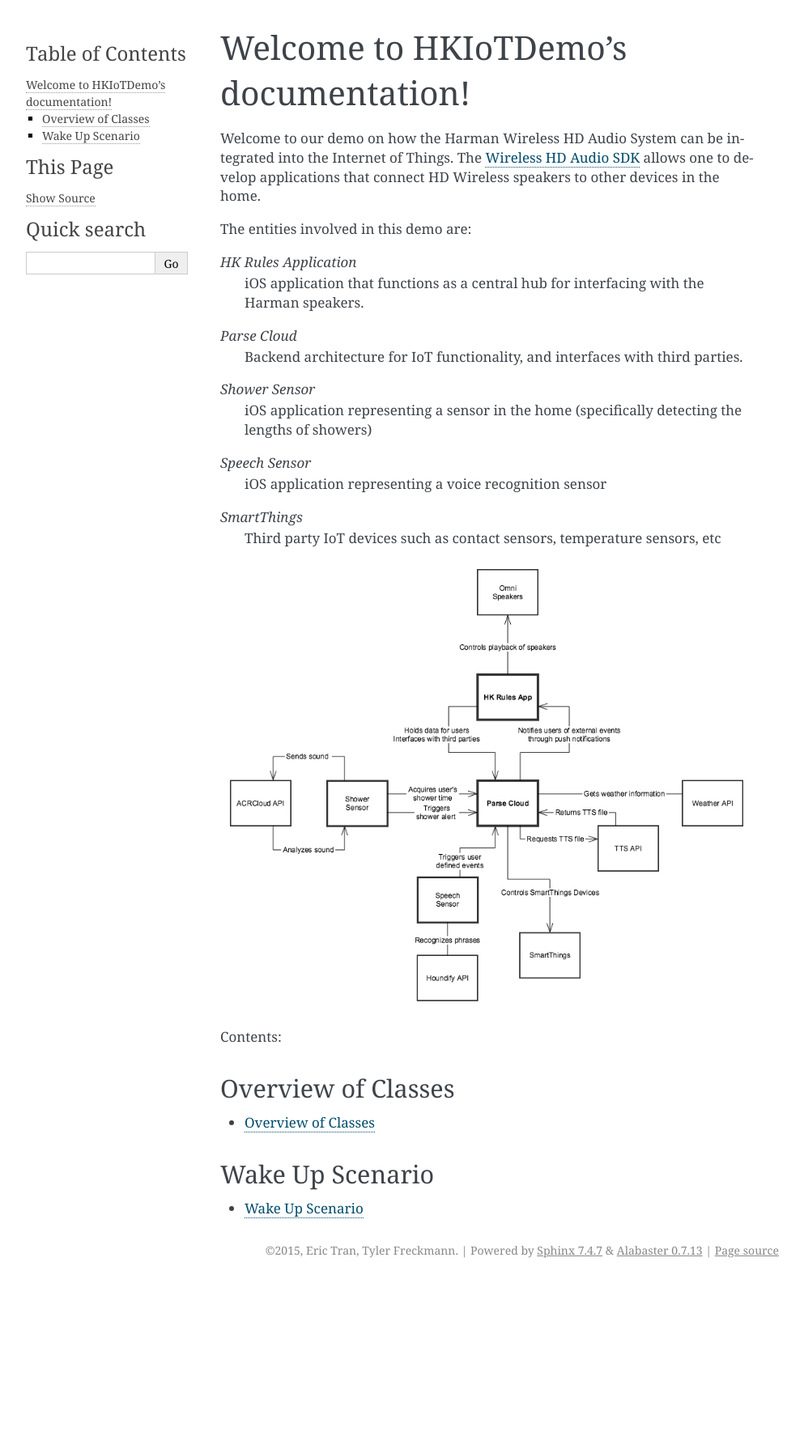
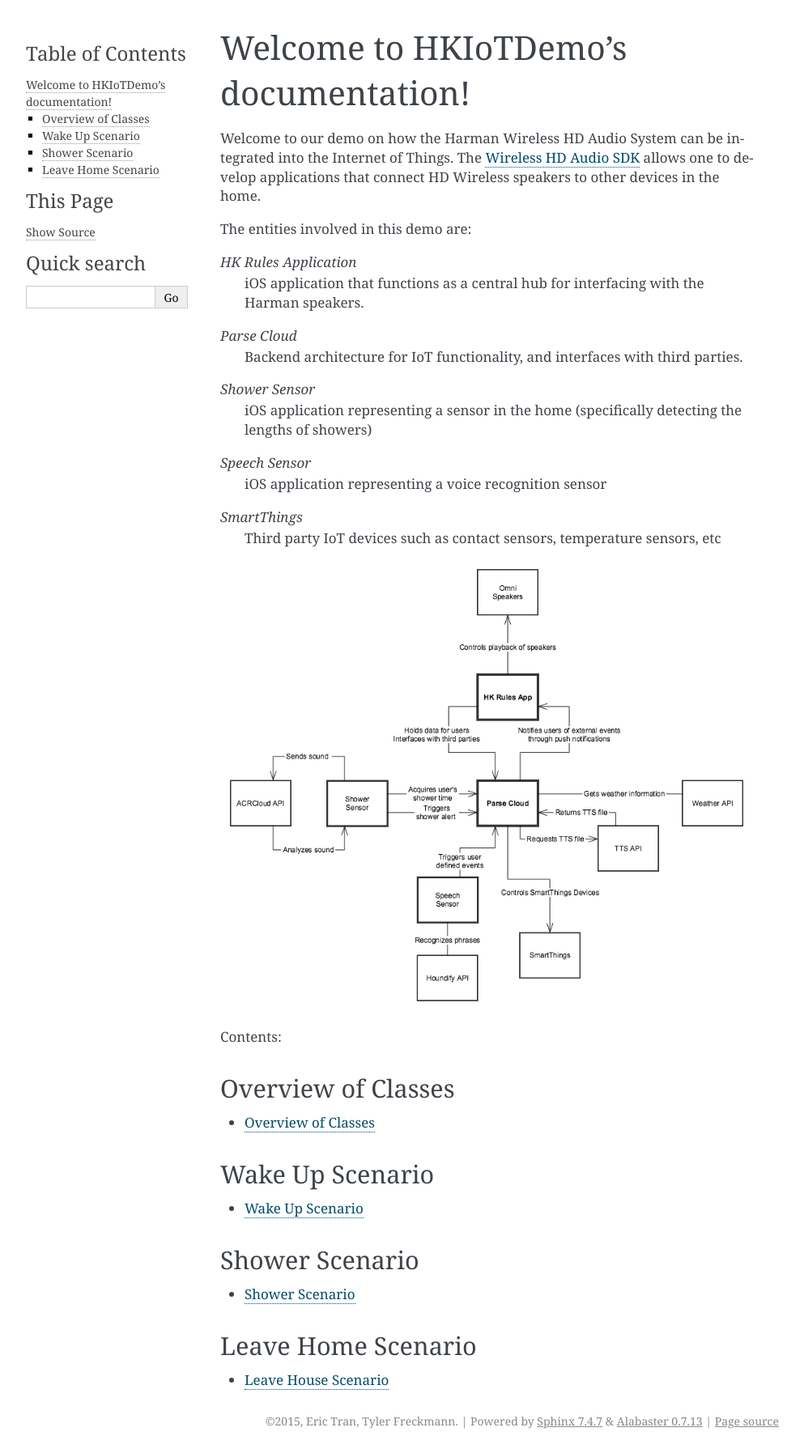
Before and after one commit to tylerfreckmann/HKIoTDemo, a Sphinx documentation site: the page built from docs/source/index.rst, in a window 1280 px wide. Shown: the whole page at 81% size, without its empty margins (148-1141 px from the left). Built offline with Sphinx 7.4.7, drawn with Linux system fonts in a browser that asks for light colours; before the commit the page ends 1584 px from its top, so only the background shows below that.

Commit message:
added shower and leave sd and updated index to reflect the addition

```diff
--- a/docs/source/index.rst
+++ b/docs/source/index.rst
@@ -35,3 +35,19 @@
    :maxdepth: 2
 
    wakeup
+
+Shower Scenario
+~~~~~~~~~~~~~~~~~
+
+.. toctree::
+   :maxdepth: 2
+
+   shower
+
+Leave Home Scenario
+~~~~~~~~~~~~~~~~~
+
+.. toctree::
+   :maxdepth: 2
+
+   leave
--- /dev/null
+++ b/docs/source/leave.rst
@@ -0,0 +1,4 @@
+Leave House Scenario
+================
+
+.. figure::  images/leavesd.png
--- /dev/null
+++ b/docs/source/shower.rst
@@ -0,0 +1,4 @@
+Shower Scenario
+================
+
+.. figure::  images/showersd.png
```
Also changed, not shown: docs/source/images/leavesd.png (added), docs/source/images/showersd.png (added).
